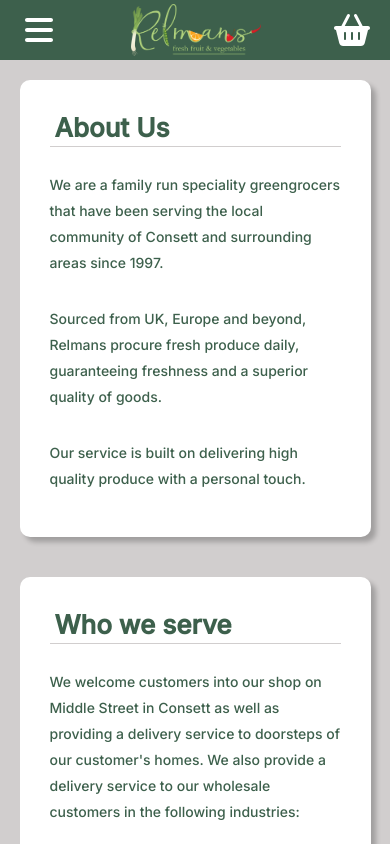
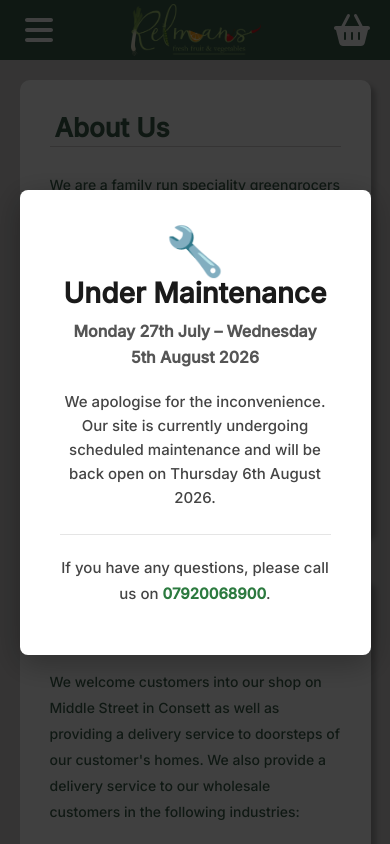
Before and after one commit to joesweeny/relmans-shop-new, a React (Vite) app: page /about in a window 390 px wide. Shown: the top 844 px of the page. Built offline with nearby package versions, Linux system fonts and the light colour scheme; no server answers.

Commit message:
add maintenance message and update phone number

```diff
--- a/src/App.tsx
+++ b/src/App.tsx
@@ -6,6 +6,7 @@
 import CheckoutContextProvider from './context/CheckoutContext';
 import Dashboard from './components/Dashboard/Dashboard';
 import Toolbar from './components/Toolbar/Toolbar';
+import MaintenanceModal from './components/MaintenanceModal/MaintenanceModal';
 
 const Container = styled.div`
   display: flex;
@@ -21,6 +22,7 @@
   return (
     <CategoryContextProvider>
       <CheckoutContextProvider>
+        <MaintenanceModal />
         <Container>
           <BrowserRouter>
             <Toolbar
--- a/src/components/AboutUs/AboutUs.jsx
+++ b/src/components/AboutUs/AboutUs.jsx
@@ -94,7 +94,7 @@
           </ul>
           <p>
             For any enquiries please do not hesitate to call us on{' '}
-            <b>01207 505001</b> or email us on <b>orders@relmans.co.uk.</b>
+            <b>07920068900</b> or email us on <b>orders@relmans.co.uk.</b>
           </p>
         </Section>
       </Card>
--- /dev/null
+++ b/src/components/MaintenanceModal/MaintenanceModal.jsx
@@ -0,0 +1,91 @@
+import React from 'react';
+import styled from 'styled-components';
+
+const Overlay = styled.div`
+  position: fixed;
+  inset: 0;
+  background: rgba(0, 0, 0, 0.75);
+  display: flex;
+  align-items: center;
+  justify-content: center;
+  z-index: 9999;
+`;
+
+const Modal = styled.div`
+  background: #fff;
+  border-radius: 8px;
+  padding: 48px 40px;
+  max-width: 520px;
+  width: 90%;
+  text-align: center;
+  box-shadow: 0 8px 32px rgba(0, 0, 0, 0.3);
+`;
+
+const Icon = styled.div`
+  font-size: 48px;
+  margin-bottom: 16px;
+`;
+
+const Title = styled.h1`
+  font-size: 28px;
+  font-weight: 700;
+  color: #1a1a1a;
+  margin: 0 0 12px;
+`;
+
+const Dates = styled.p`
+  font-size: 16px;
+  font-weight: 600;
+  color: #555;
+  margin: 0 0 20px;
+`;
+
+const Message = styled.p`
+  font-size: 15px;
+  color: #444;
+  line-height: 1.6;
+  margin: 0 0 24px;
+`;
+
+const Divider = styled.hr`
+  border: none;
+  border-top: 1px solid #e5e5e5;
+  margin: 0 0 20px;
+`;
+
+const ContactLine = styled.p`
+  font-size: 15px;
+  color: #444;
+  margin: 0;
+`;
+
+const Phone = styled.a`
+  font-weight: 700;
+  color: #2c7a3f;
+  text-decoration: none;
+
+  &:hover {
+    text-decoration: underline;
+  }
+`;
+
+const MaintenanceModal = () => (
+  <Overlay>
+    <Modal>
+      <Icon>🔧</Icon>
+      <Title>Under Maintenance</Title>
+      <Dates>Monday 27th July – Wednesday 5th August 2026</Dates>
+      <Message>
+        We apologise for the inconvenience. Our site is currently undergoing
+        scheduled maintenance and will be back open on Thursday 6th August 2026.
+      </Message>
+      <Divider />
+      <ContactLine>
+        If you have any questions, please call us on{' '}
+        <Phone href="tel:07920068900">07920068900</Phone>.
+      </ContactLine>
+    </Modal>
+  </Overlay>
+);
+
+export default MaintenanceModal;
```
